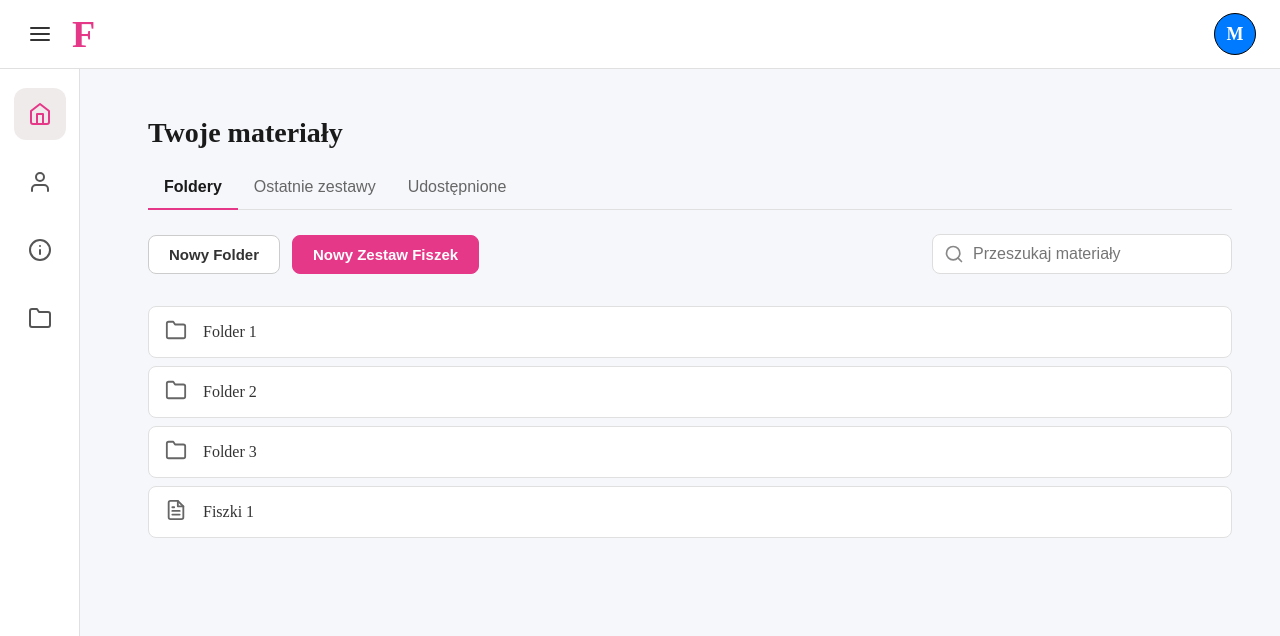
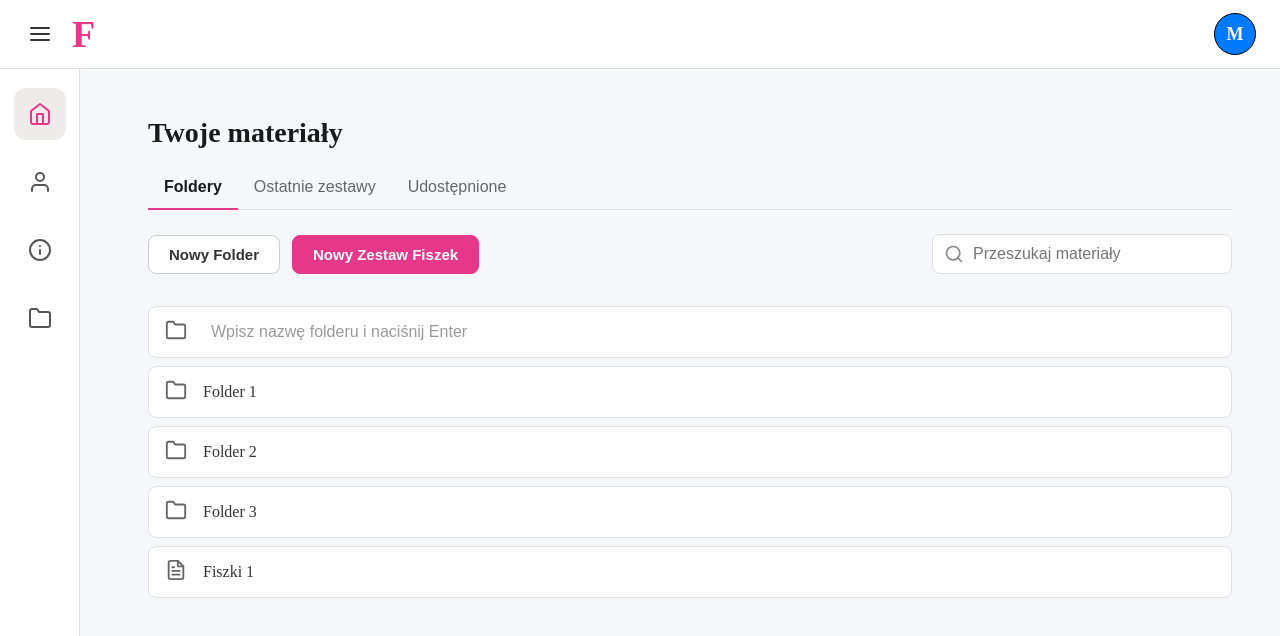
Before and after one commit to Haribs147/Flash-Cards, a React (Vite) app: page / in a window 1280 px wide. Both pictures are taken after a click on the button "Nowy Folder". Shown: the top 636 px of the page. Built offline with nearby package versions, Linux system fonts and the light colour scheme.

Commit message:
nowy folder button works

```diff
--- /dev/null
+++ b/src/components/Materials/CreateFolder.css
@@ -0,0 +1,17 @@
+.list-item.new-item {
+    padding-right: 8px;
+}
+
+.new-item-input {
+    flex-grow: 1;
+    border: none;
+    outline: none;
+    background-color: transparent;
+    font-size: 16px;
+    color: #333;
+    padding: 4px 8px;
+}
+
+.new-item-input::placeholder {
+    color: #999;
+}
--- /dev/null
+++ b/src/components/Materials/CreateFolder.tsx
@@ -0,0 +1,49 @@
+import { useState, useEffect, useRef } from "react";
+import { FiFolder } from "react-icons/fi";
+import './CreateFolder.css';
+
+type NewFolderInputProps = {
+    onCreate: (name: string) => void
+}
+
+const NewFolderInput = ({onCreate}: NewFolderInputProps) => {
+    const [name, setName] = useState('');
+    const inputRef = useRef<HTMLInputElement>(null);
+
+    useEffect(()=>{
+        inputRef.current?.focus();
+    }, []);
+
+    const handleKeyDown = (e: React.KeyboardEvent<HTMLInputElement>) => {
+        if (e.key === 'Enter') {
+            // e.preventDefault();
+            onCreate(name);
+        } else if (e.key === 'Escape') {
+            onCreate('');
+        }
+    };
+
+    const handleBlur = () => {
+        onCreate('');
+    };
+
+    return (
+        <div className="list-item new-item">
+            <div className="item-icon">
+                <FiFolder size={22}/>
+            </div>
+            <input
+                ref={inputRef}
+                type="text"
+                value={name}
+                onChange={(e) => setName(e.target.value)}
+                onKeyDown={handleKeyDown}
+                onBlur={handleBlur}
+                placeholder="Wpisz nazwę folderu i naciśnij Enter"
+                className="new-item-input"
+            />
+        </div>
+    );
+};
+
+export default NewFolderInput;
--- a/src/components/Materials/Lists/FolderList.tsx
+++ b/src/components/Materials/Lists/FolderList.tsx
@@ -1,23 +1,22 @@
 import { FiFolder, FiFileText } from "react-icons/fi";
 import './FolderList.css';
-
-const mockItems = [
-  { id: 'f1', type: 'folder', name: 'Folder 1' },
-  { id: 'f2', type: 'folder', name: 'Folder 2' },
-  { id: 'f3', type: 'folder', name: 'Folder 3' },
-  { id: 's1', type: 'set', name: 'Fiszki 1' },
-];
+import NewFolderInput from "../CreateFolder";
 
 type FolderListProps = {
+    items: Array<{id: string, type: string, name: string}>;
     searchTerm: string;
+    isCreating: boolean;
+    onCreate: (name: string) => void;
 }
 
-const FolderList = ({searchTerm}: FolderListProps) => {
-    const filteredItems = mockItems.filter(item =>
+const FolderList = ({items, searchTerm, isCreating, onCreate}: FolderListProps) => {
+    const filteredItems = items.filter(item =>
         item.name.toLowerCase().includes(searchTerm.toLowerCase())
     );
     return (
         <div className="item-list">
+            {isCreating && <NewFolderInput onCreate={onCreate} />}
+
             {filteredItems.map(item => (
                 <div key = {item.id} className="list-item">
                     <div className="item-icon">
--- a/src/components/Materials/MaterialsView.tsx
+++ b/src/components/Materials/MaterialsView.tsx
@@ -7,17 +7,42 @@ import RecentSetsList from "./Lists/RecentSetsList";
 import SharedSetsList from "./Lists/SharedSetsList";
 import SearchInput from "../common/SearchInput/SearchInput";
 
+const initialItems  = [
+  { id: 'f1', type: 'folder', name: 'Folder 1' },
+  { id: 'f2', type: 'folder', name: 'Folder 2' },
+  { id: 'f3', type: 'folder', name: 'Folder 3' },
+  { id: 's1', type: 'set', name: 'Fiszki 1' },
+];
+
 const MaterialsView = () => {
     const [activeTab, setActiveTab] = useState('Foldery');
     const [searchTerm, setSearchTerm] = useState('');
+    const [items, setItems] = useState(initialItems);
+    const [isCreatingFolder, setIsCreatingFolder] = useState(false);
 
     const handleNewFolder = () => {
         console.log("here logic of creating a new folder");
+        if (isCreatingFolder){
+            return;
+        }
+        setIsCreatingFolder(true);
     }
 
     const handleNewSet = () => {
         console.log("here logic of creating a new set");
     }
+
+    const handleCreateFolder = (folderName: string) => {
+        if (folderName.trim() !== '') {
+            const newFolder = {
+                id: `f-${Date.now()}`,
+                type: 'folder',
+                name: folderName.trim(),
+            };
+            setItems([newFolder, ...items]);
+        }
+        setIsCreatingFolder(false);
+    };
 
     const getSearchPlaceholder = () => {
         switch (activeTab) {
@@ -60,7 +85,12 @@ const MaterialsView = () => {
                 return <SharedSetsList searchTerm={searchTerm} />;
             case 'Foldery':
             default:
-                return <FolderList searchTerm={searchTerm} />;
+                return <FolderList
+                            items={items}
+                            searchTerm={searchTerm}
+                            isCreating={isCreatingFolder}
+                            onCreate={handleCreateFolder}
+                             />;
             }
     };
 
```
